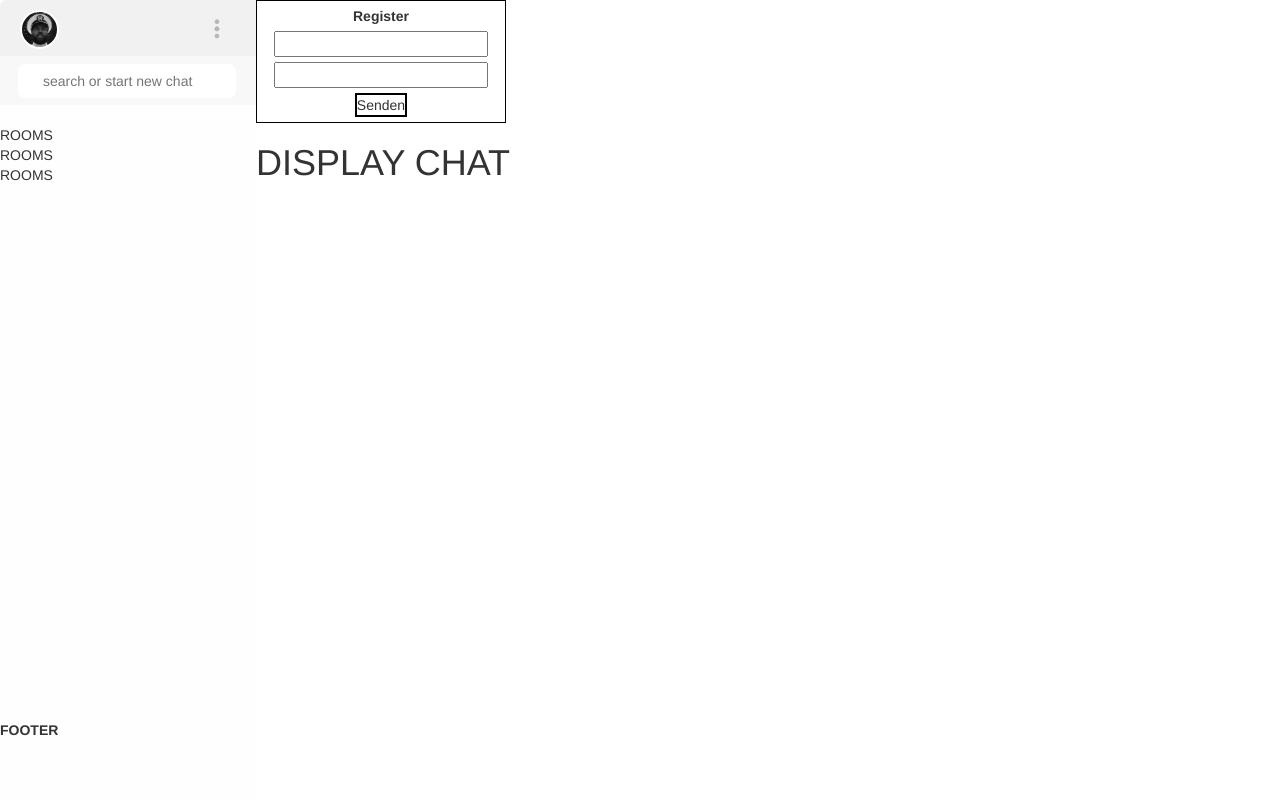
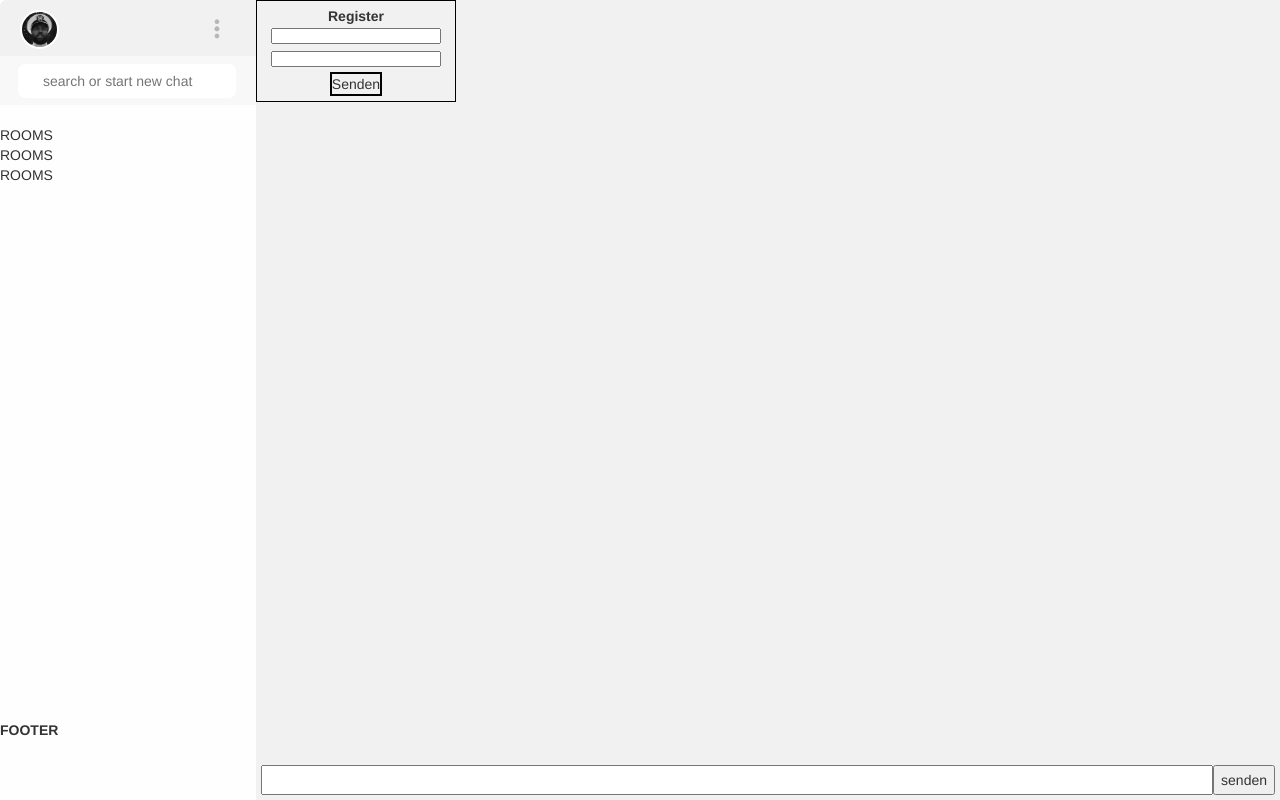
Before and after one commit to mrtx87/ChatAppFrontend, an Angular app: page / in a window 1280 px wide. Built offline with nearby package versions, Linux system fonts and the light colour scheme.

Commit message:
senden erweitert

```diff
--- a/src/app/chat.panel/chat.panel.component.css
+++ b/src/app/chat.panel/chat.panel.component.css
@@ -1,8 +1,7 @@
 .register-form {
     display: flex;
     flex-direction: column;
-    width: 250px;
-
+    width: 200px;
     align-items: center;
     border: solid 1px black;
     padding: 5px;
@@ -10,14 +9,25 @@
 
 .register-row {
     width: 90%;
-
 }
 
 .register-row input {
     width: 100%;
     margin-bottom: 5px;
+    height: 2vh;
 }
 
 .send-btn {
     border: solid 2px black;
 }
+
+.senden-container {
+    width: 100%;
+    height: 5vh;
+    display: flex;
+    padding: 5px;
+}
+
+.senden-container input{
+    width: 100%;
+}
--- a/src/app/chat.panel/chat.panel.component.html
+++ b/src/app/chat.panel/chat.panel.component.html
@@ -1,8 +1,8 @@
-<div style="display:flex; flex-direction:column;">
-    <div style="width:100%;">
+<div style="display:flex; flex-direction:column; background-color: #F1F1F1;">
+    <div style="width:100%; height:15vh; ">
         <!-- REGISTER FORM -->
         <div class="register-form">
-            <label>Register</label>
+            <strong>Register</strong>
             <div class="register-row">
                 <input type="text" [(ngModel)]="registerUsername">
             </div>
@@ -16,4 +16,7 @@
         <!-- REGISTER FORM -->
     </div>
     <app-displaychat></app-displaychat>
+    <div class="senden-container">
+        <input> <button>senden</button>
+    </div>
 </div>
--- a/src/app/displaychat/displaychat.component.html
+++ b/src/app/displaychat/displaychat.component.html
@@ -1 +1,3 @@
-<h1> DISPLAY CHAT</h1>
+<div style="width:100%; height:80vh;">
+
+</div>
```
Also changed, not shown: src/assets/magnifier-tool.svg (added), src/assets/menu.svg (added).
